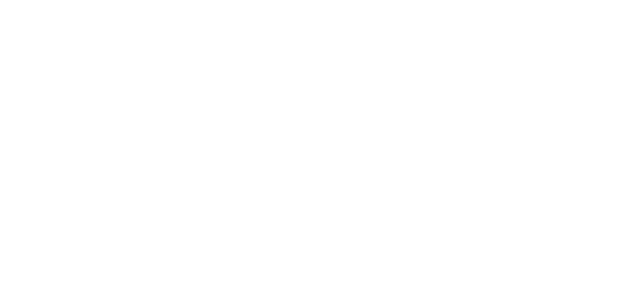
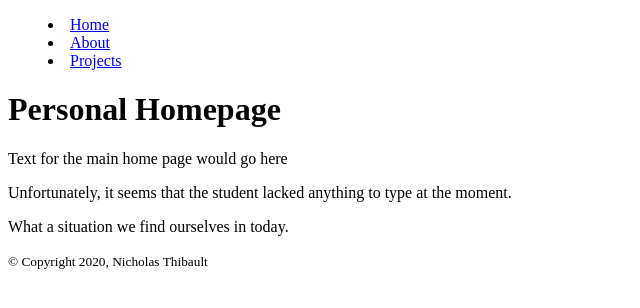
Before and after one commit to abysmallyNeutral/HTML-and-CSS-Introduction, a plain HTML site: page index.html in a window 1280 px wide. Shown: the whole page, without its empty margins (0-640 px from the left). Drawn offline with Linux system fonts and the light colour scheme.

Commit message:
task: index.html setup, creating other required webpages

```diff
--- a/index.html
+++ b/index.html
@@ -3,8 +3,32 @@
 <head>
     <meta charset="UTF-8">
     <title>Title</title>
+    <link href="css/style.css" rel="stylesheet" type="text/css">
 </head>
 <body>
-
+<div id="wrapper">
+    <header>
+        <menu>
+            <li><a href="index.html">Home</a></li>
+            <li><a href="about.html">About</a></li>
+            <li><a href="projects.html">Projects</a></li>
+        </menu>
+    </header>
+    <main>
+        <h1>Personal Homepage</h1>
+        <p>
+            Text for the main home page would go here
+        </p>
+        <p>
+            Unfortunately, it seems that the student lacked anything to type at the moment.
+        </p>
+        <p>
+            What a situation we find ourselves in today.
+        </p>
+    </main>
+    <footer>
+        <small>&copy; Copyright 2020, Nicholas Thibault</small>
+    </footer>
+</div>
 </body>
 </html>
```
Also changed, not shown: about.html (added, +10 -0 lines), project1.html (added, +10 -0 lines), project2.html (added, +10 -0 lines), projects.html (added, +10 -0 lines), css/style.css (added).
